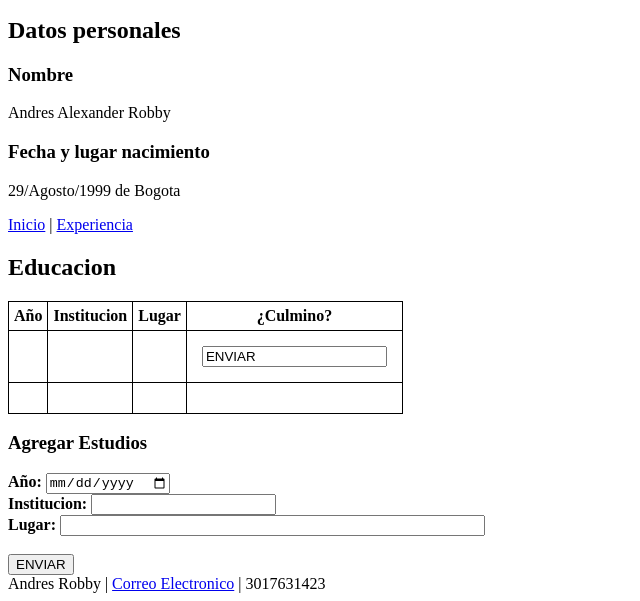
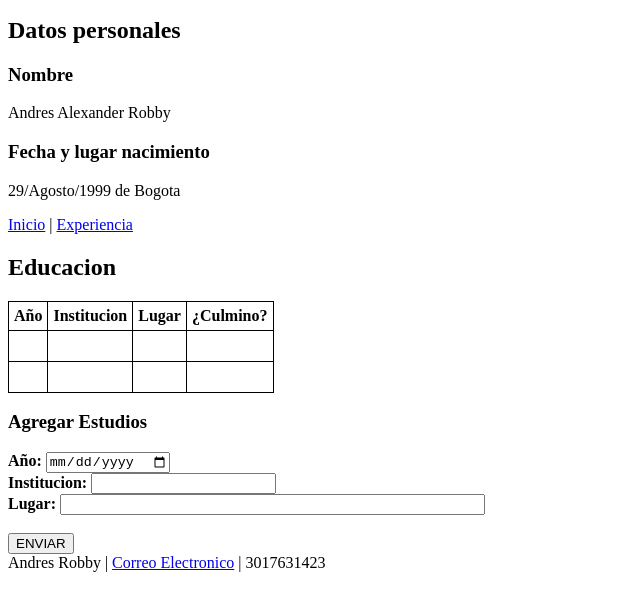
Before and after one commit to Bryanbermuudez/Next-U, a plain HTML site: page pag/educacion.html in a window 1280 px wide. Shown: the part 212-813 px from the top of the page, without its empty margins (0-640 px from the left). Drawn offline with Linux system fonts and the light colour scheme.

Commit message:
Tabla correcion

```diff
--- a/pag/educacion.html
+++ b/pag/educacion.html
@@ -45,7 +45,7 @@ th {
               <td></td>
               <td></td>
               <td></td>
-              <td><input type="" value="ENVIAR"></td>
+              <td></td>
             </tr>
             <tr>
               <td></td>
```
